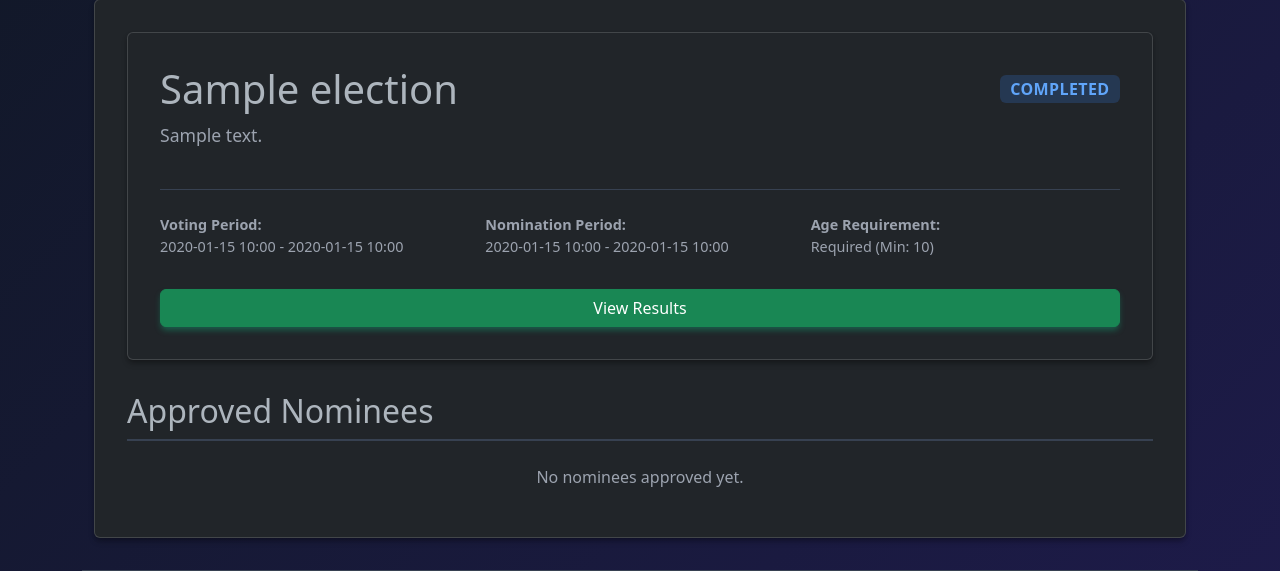
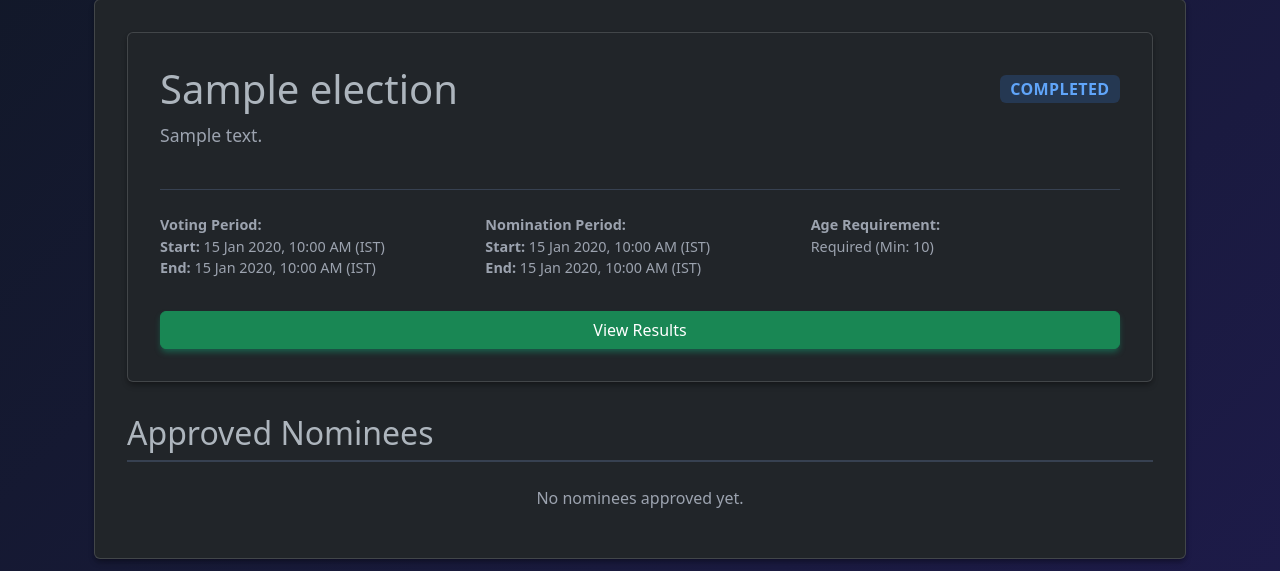
Before and after one commit to JavaBool/votely, a Flask app: page /election/1 in a window 1280 px wide. Shown: the part 158-729 px from the top of the page. Run offline with Flask 3, Linux system fonts and the light colour scheme; tables that the repository leaves empty hold one stand-in row (values such as "Sample post").

Commit message:
Added '(IST)' to all templates

```diff
--- a/templates/admin/dashboard.html
+++ b/templates/admin/dashboard.html
@@ -38,8 +38,10 @@
                     </span>
                 </td>
                 <td>
-                    {{ election.start_time.strftime('%Y-%m-%d %H:%M') }}<br>
-                    to {{ election.end_time.strftime('%Y-%m-%d %H:%M') }}
+                    <small class="text-muted d-block">Start: {{ election.start_time.strftime('%Y-%m-%d %H:%M') }}
+                        (IST)</small>
+                    <small class="text-muted d-block">End: {{ election.end_time.strftime('%Y-%m-%d %H:%M') }}
+                        (IST)</small>
                 </td>
                 <td>
                     {{ election.nomination_start.strftime('%Y-%m-%d') }} - {{
--- a/templates/public/election_details.html
+++ b/templates/public/election_details.html
@@ -23,14 +23,17 @@
                 style="margin-top: 1.5rem; padding-top: 1.5rem; border-top: 1px solid var(--border-color); display: grid; grid-template-columns: repeat(auto-fit, minmax(200px, 1fr)); gap: 1rem; color: var(--text-secondary); font-size: 0.9rem;">
                 <div>
                     <strong>Voting Period:</strong><br>
-                    {{ election.start_time.strftime('%Y-%m-%d %H:%M') }} - {{ election.end_time.strftime('%Y-%m-%d
-                    %H:%M')
-                    }}
+                    <p class="mb-0"><strong>Start:</strong> {{ election.start_time.strftime('%d %b %Y, %I:%M %p') }}
+                        (IST)</p>
+                    <p class="mb-0"><strong>End:</strong> {{ election.end_time.strftime('%d %b %Y, %I:%M %p') }} (IST)
+                    </p>
                 </div>
                 <div>
                     <strong>Nomination Period:</strong><br>
-                    {{ election.nomination_start.strftime('%Y-%m-%d %H:%M') }} - {{
-                    election.nomination_end.strftime('%Y-%m-%d %H:%M') }}
+                    <p class="mb-0"><strong>Start:</strong> {{ election.nomination_start.strftime('%d %b %Y, %I:%M %p')
+                        }} (IST)</p>
+                    <p class="mb-0"><strong>End:</strong> {{ election.nomination_end.strftime('%d %b %Y, %I:%M %p') }}
+                        (IST)</p>
                 </div>
                 <div>
                     <strong>Age Requirement:</strong><br>
```
Also changed, not shown: templates/admin/manage_election.html (+5 -5 lines), templates/public/index.html (+8 -0 lines).
